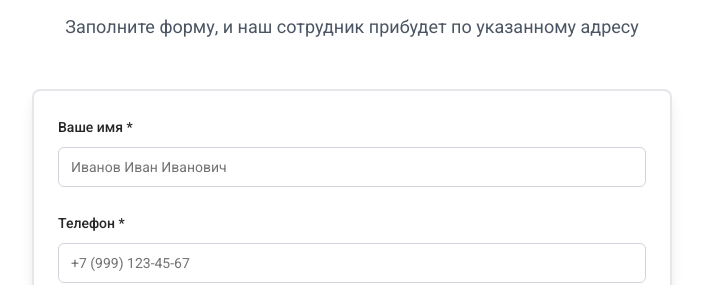
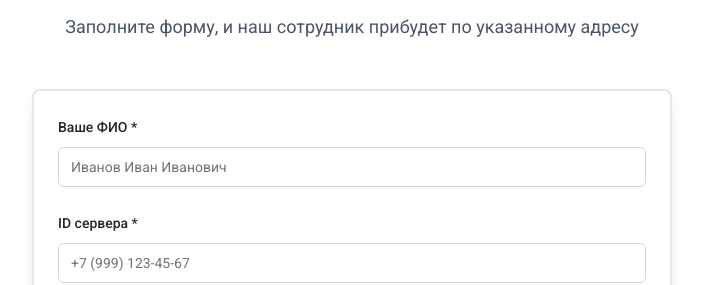
Before and after one commit to pr-poehali-dev/rosgvardia-call-website-1, a React (Vite) app: page / in a window 1280 px wide. Shown: the part 1061-1346 px from the top of the page, without its empty margins (288-991 px from the left). Built offline with nearby package versions, Linux system fonts and the light colour scheme.

Commit message:
Обновление 2 компонентов

```diff
--- a/src/components/CallForm.tsx
+++ b/src/components/CallForm.tsx
@@ -36,7 +36,7 @@ export default function CallForm() {
           <CardContent className="pt-6">
             <form onSubmit={handleSubmit} className="space-y-6">
               <div className="space-y-2">
-                <Label htmlFor="name">Ваше имя *</Label>
+                <Label htmlFor="name">Ваше ФИО *</Label>
                 <Input
                   id="name"
                   value={formData.name}
@@ -47,7 +47,7 @@ export default function CallForm() {
                 />
               </div>
               <div className="space-y-2">
-                <Label htmlFor="phone">Телефон *</Label>
+                <Label htmlFor="phone">ID сервера *</Label>
                 <Input
                   id="phone"
                   type="tel"
```
